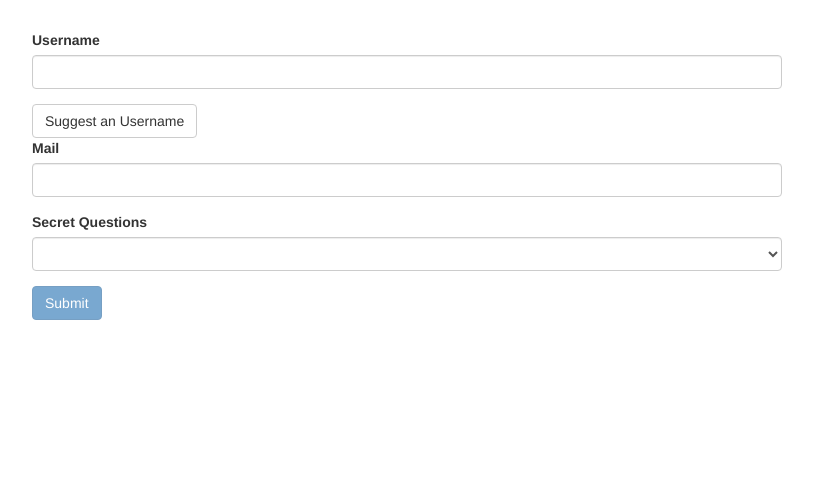
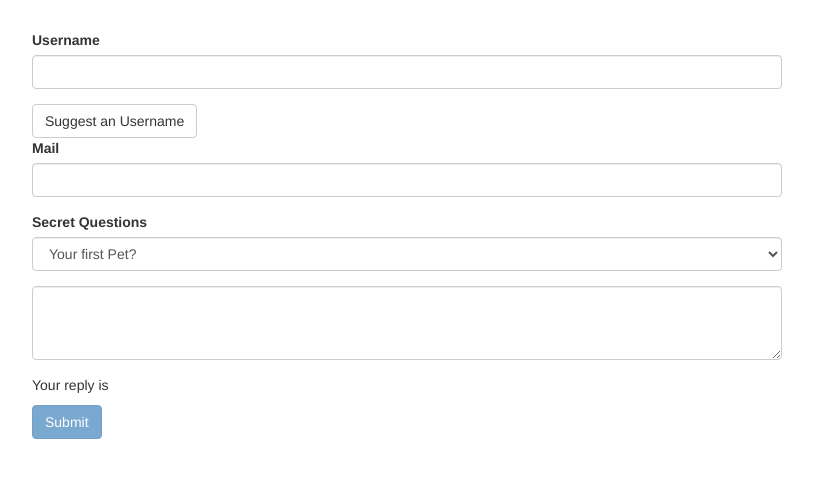
Before and after one commit to valentinesamuel/forms-td-start, an Angular app: page / in a window 1280 px wide. Shown: the top 478 px of the page, without its empty margins (233-1046 px from the left). Built offline with nearby package versions, Linux system fonts and the light colour scheme.

Commit message:
(FEAT):Learnt how to group userdata into an object

```diff
--- a/src/app/app.component.html
+++ b/src/app/app.component.html
@@ -2,7 +2,7 @@
   <div class="row">
     <div class="col-xs-12 col-sm-10 col-md-8 col-sm-offset-1 col-md-offset-2">
       <form (ngSubmit)="onSubmit()" #f="ngForm">
-        <div id="user-data">
+        <div id="user-data" ngModelGroup="userData" #userData="ngModelGroup">
           <div class="form-group">
             <label for="username">Username</label>
             <input
@@ -34,13 +34,30 @@
             >
           </div>
         </div>
+        <span *ngIf="!userData.valid && userData.touched"
+          >Please enter a valid userdata in the data group above</span
+        >
         <div class="form-group">
           <label for="secret">Secret Questions</label>
-          <select id="secret" class="form-control" ngModel name="secret">
+          <select
+            id="secret"
+            class="form-control"
+            [ngModel]="defaultQuestion"
+            name="secret"
+          >
             <option value="pet">Your first Pet?</option>
             <option value="teacher">Your first teacher?</option>
           </select>
         </div>
+        <div class="form-group">
+          <textarea
+            name="questionAnswer"
+            class="form-control"
+            rows="3"
+            [(ngModel)]="answer"
+          ></textarea>
+        </div>
+        <p>Your reply is {{ answer }}</p>
         <button class="btn btn-primary" [disabled]="!f.valid" type="submit">
           Submit
         </button>
--- a/src/app/app.component.ts
+++ b/src/app/app.component.ts
@@ -8,6 +8,8 @@ import { NgForm } from '@angular/forms';
 })
 export class AppComponent {
   @ViewChild('f') signupForm: NgForm;
+  defaultQuestion = 'pet';
+  answer = '';
   // suggestUserName() {
   //   const suggestedName = 'Superuser';
   // }
```
